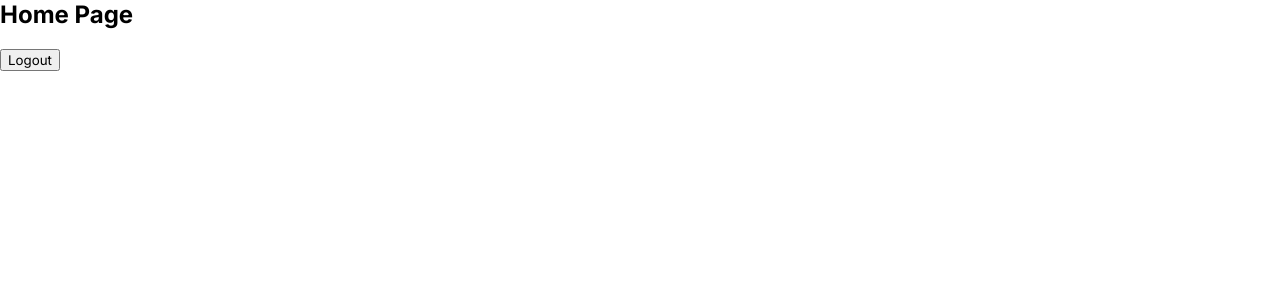
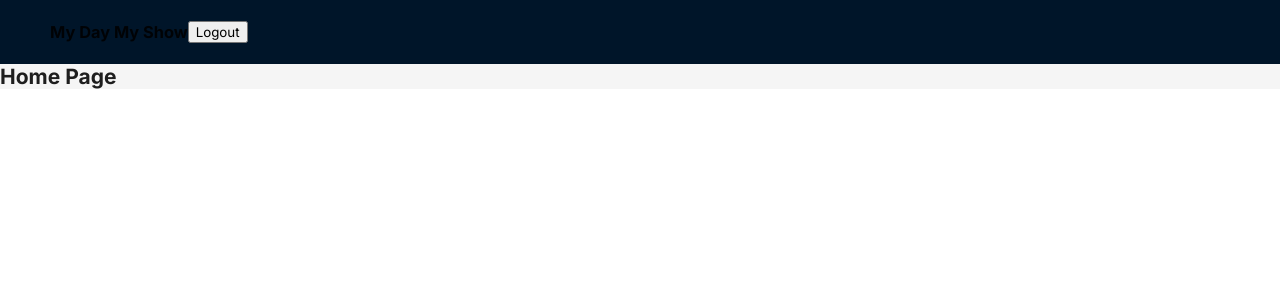
Before and after one commit to SivaKarthik22/ticket-booking, a React (Vite) app in the folder client/: page / in a window 1280 px wide. Shown: the top 300 px of the page. Built offline with nearby package versions, Linux system fonts and the light colour scheme; no server answers.

Commit message:
protected comp ui start

```diff
--- a/client/src/components/ProtectedComp.jsx
+++ b/client/src/components/ProtectedComp.jsx
@@ -2,7 +2,8 @@ import { useEffect, useState } from "react";
 import { useNavigate } from "react-router-dom";
 import { authorizeUser } from "../user service/users";
 import { useDispatch, useSelector } from "react-redux";
-import UserSlice from "../redux/userSlice";
+import UserSlice from "../redux/UserSlice";
+import { Layout, Menu } from "antd";
 
 function ProtectedComp({children}){
     const navigate = useNavigate();
@@ -17,23 +18,32 @@ function ProtectedComp({children}){
                 dispatch(setUser(responseData.data));
             }
             else{
+                //dispatch(setUser(null));
                 navigate('/login');
             }
         }
         validateToken();
-    },[user]);
+    },[]);
 
     function logout(){
         localStorage.removeItem('token');
+        dispatch(setUser(null));
         navigate('/login');
     }
 
     return(
         <>
-            {children}
-            {user && user.name}
-            <br/>
-            <button onClick={logout} > Logout </button>
+            <Layout>
+                <Layout.Header style={{display:'flex', alignItems:'center'}}>
+                    <h3>My Day My Show</h3>
+                    <Menu mode="horizontal"></Menu>
+                    <button onClick={logout} > Logout </button>
+                </Layout.Header>
+                <Layout.Content>
+                    {children}
+                    {user && user.name}
+                </Layout.Content>
+            </Layout>
         </>
     );
 }
```
